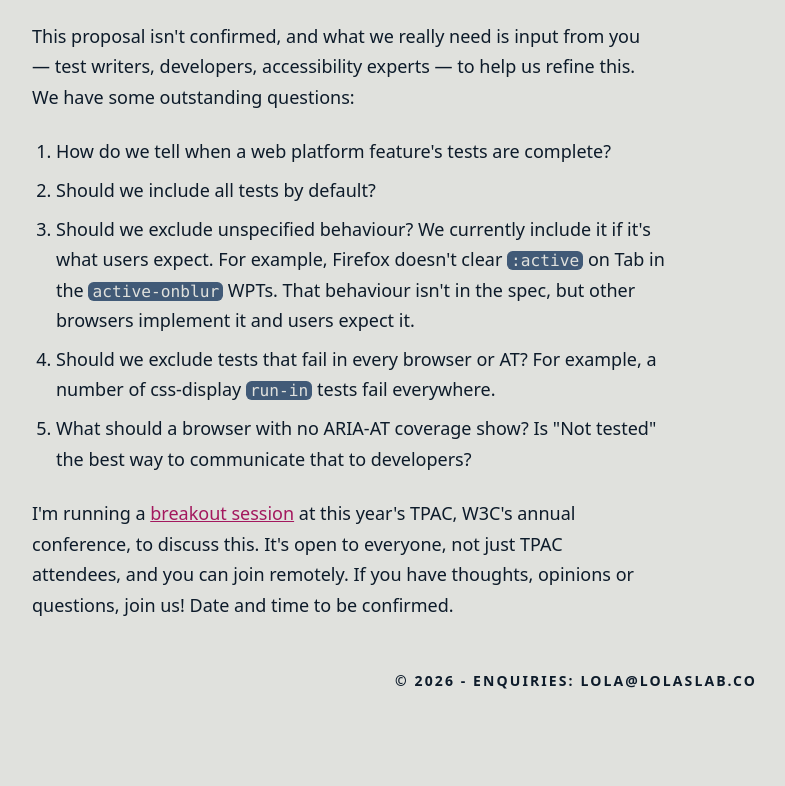
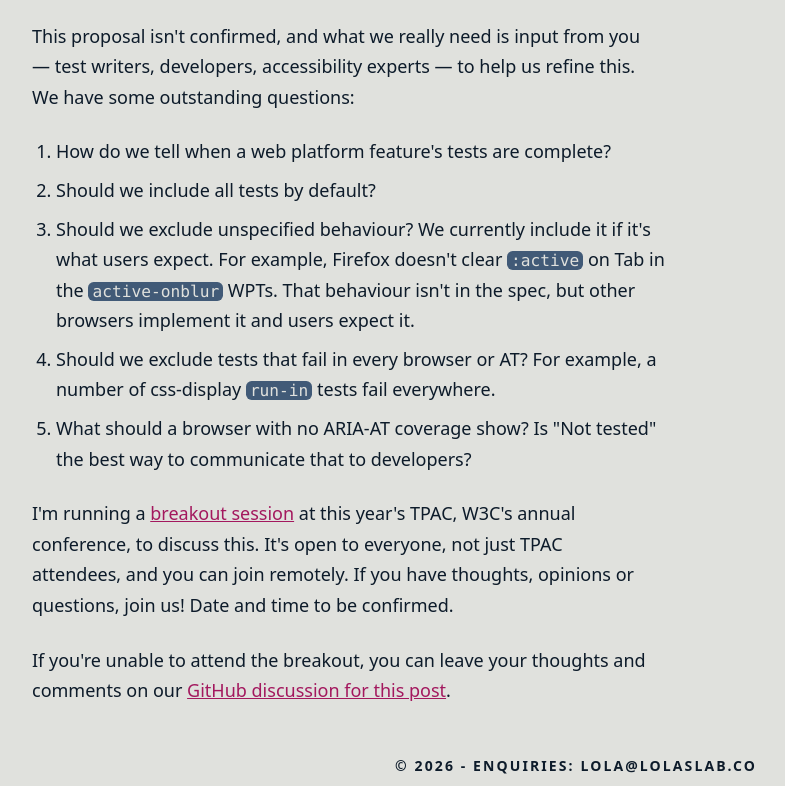
Before and after one commit to lolaslab/acd-site, an Eleventy site: page updates/2026/rfc-defining-support-status.md in a window 1280 px wide. Shown: the part 3401-4187 px from the top of the page, without its empty margins (64-849 px from the left). Before the commit the page ends 4101 px from the top, so only its background shows below. Built offline with nearby package versions, Linux system fonts and the light colour scheme; Eleventy itself is replaced by a stand-in of ours; files that its build step writes are made by us from their sources.

Commit message:
add gh discussion link

```diff
--- a/updates/2026/rfc-defining-support-status.md
+++ b/updates/2026/rfc-defining-support-status.md
@@ -109,3 +109,6 @@ experts — to help us refine this. We have some outstanding questions:
 I'm running a [breakout session](https://github.com/w3c/tpac2026-breakouts/issues/3) at this year's TPAC, W3C's annual
 conference, to discuss this. It's open to everyone, not just TPAC attendees, and you can join remotely. If you have
 thoughts, opinions or questions, join us! Date and time to be confirmed.
+
+If you're unable to attend the breakout, you can leave your thoughts and comments on our
+[GitHub discussion for this post](https://github.com/lolaslab/acd-site/discussions/1).
```
